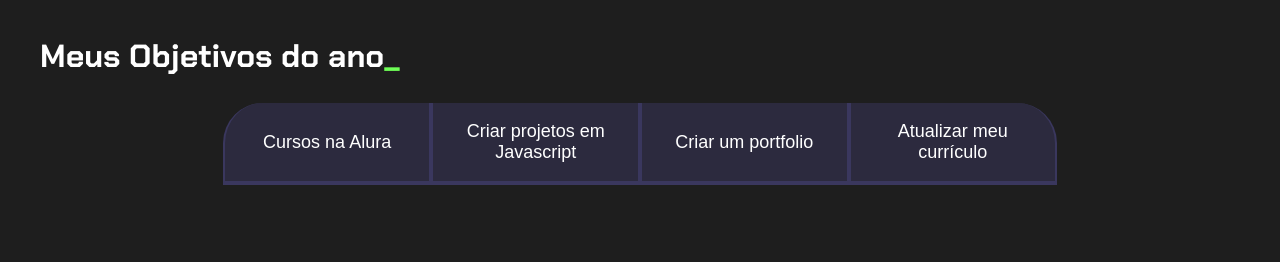
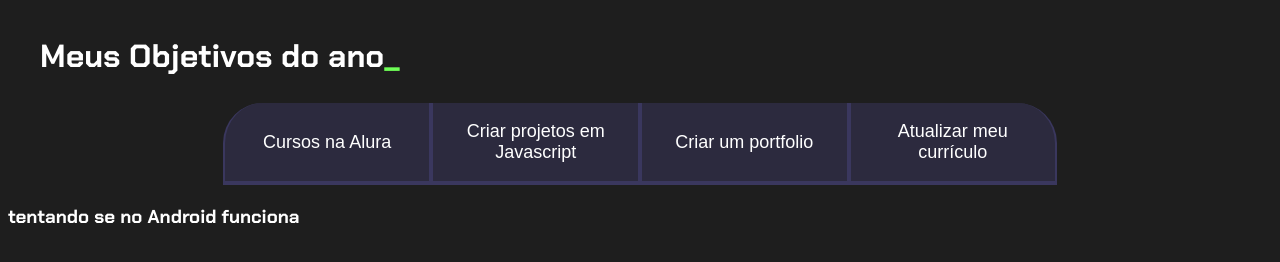
Before and after one commit to lucaslira12345678910/MatematicaAplicada_3-A_Marins2024, a plain HTML site: page index.html in a window 1280 px wide. Drawn offline with Linux system fonts and the light colour scheme.

Commit message:
Atualizar o index.html

```diff
--- a/index.html
+++ b/index.html
@@ -22,7 +22,7 @@
     </div>
 </section>
 
-
+<h3> tentando se no Android funciona </h3>
 
 
 
```
